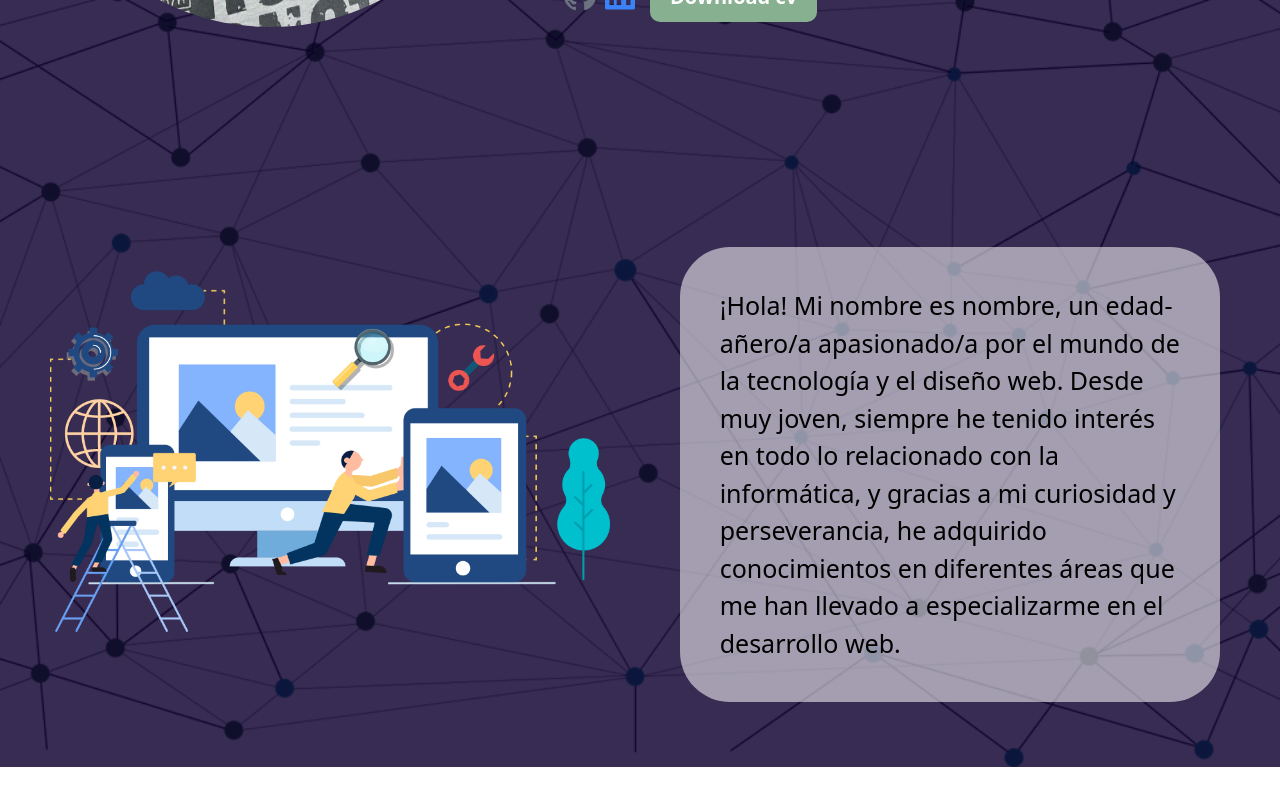
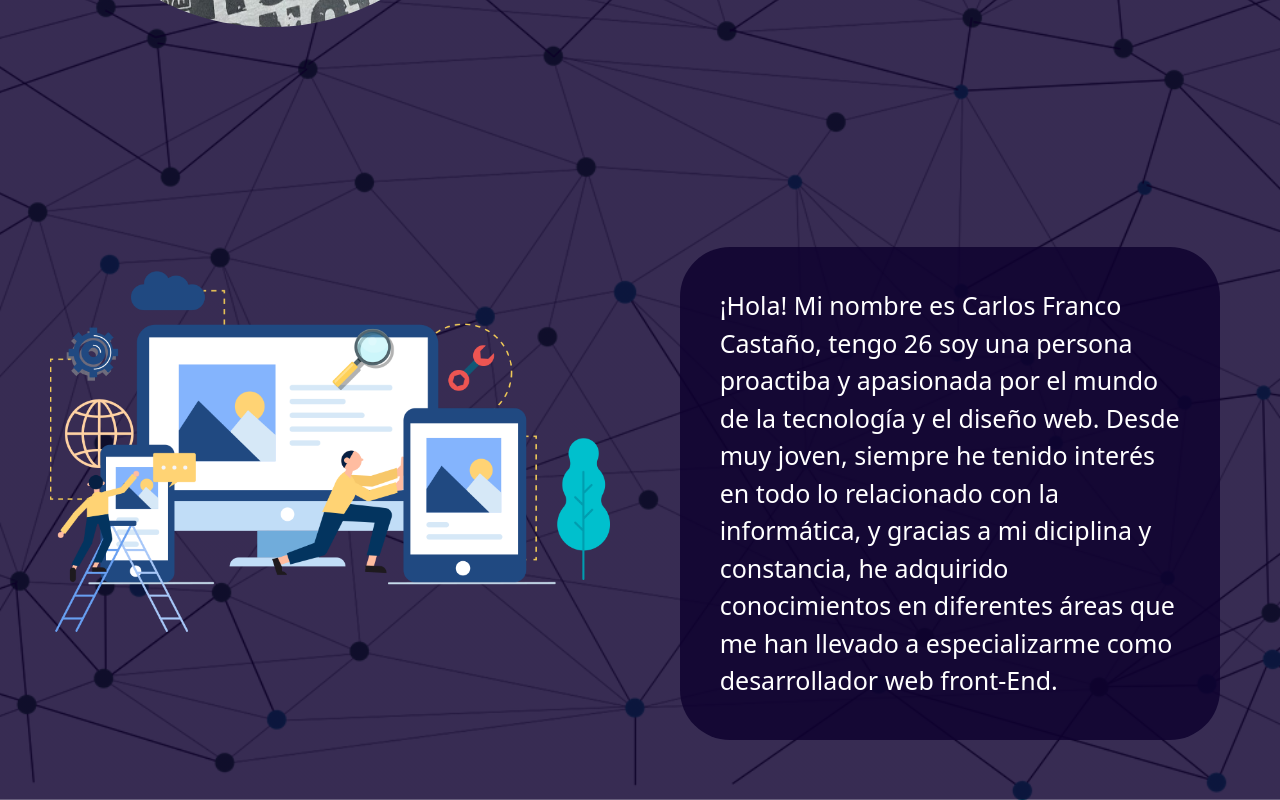
Before and after one commit to Carlosfranco17/portafolio, a React (Vite) app: page / in a window 1280 px wide. Shown: the part 713-1513 px from the top of the page. Before the commit the page ends 1480 px from the top, so only its background shows below. Built offline with nearby package versions, Linux system fonts and the light colour scheme.

Commit message:
about_casiListo

```diff
--- a/src/App.css
+++ b/src/App.css
@@ -1,4 +1,6 @@
-
+*{
+    scroll-behavior: smooth;
+}
 .main{
     background: linear-gradient(#0e002fd3, #0e002fd3), url("/public/images/portal.png");
     background-repeat: no-repeat;
--- a/src/component/about/About.css
+++ b/src/component/about/About.css
@@ -35,7 +35,8 @@ font-size: 2rem;
 border-radius: 50px;
 padding: 40px;
 font-size:25px;
-background-color: rgba(255, 255, 255, 0.541);
+background-color: #0e002fd3;
+color: white;
 
 }
 .img2{
--- a/src/component/about/About.jsx
+++ b/src/component/about/About.jsx
@@ -1,34 +1,72 @@
-import React from 'react'
+import React, { useEffect, useState } from "react";
 
 const About = () => {
-  return (
-    <section className='about'>
+  const [old, setOld] = useState();
+
+ useEffect(() => {
+
+  const edadactual = () => {
+    let todayYear = new Date();
+    let year = todayYear.getFullYear();
 
 
-<div className='aboutimg'>
-
-<img className='img2' src="/images/aboutMe.png" alt="" />
-
-</div>
+    let todayMonth = new Date();
+    let mes = todayMonth.getMonth()+1;
 
 
-<div className='abouttext'>
+    let todayDay = new Date();
+    let day = todayDay.getDate();
 
-<div className='aboutparagrapho'>
 
-<p>
-¡Hola! Mi nombre es nombre, un edad-añero/a apasionado/a por el mundo de la tecnología y el diseño web. Desde muy joven, siempre he tenido interés en todo lo relacionado con la informática, y gracias a mi curiosidad y perseverancia, he adquirido conocimientos en diferentes áreas que me han llevado a especializarme en el desarrollo web.
-</p>
+    let edad = year - 1997;
 
-</div>
+    if (mes < 4) {
+      edad--;
+    } else if (mes === 4) {
+      if (day < 17) {
+        edad--;
+      }
+    }
+
+    return edad
+  };
+
+
+  setOld(edadactual)
+
+ }, [])
 
 
 
-</div>
 
 
+
+
+
+  return (
+    <section id="about" className="about">
+      <div className="aboutimg">
+        <img className="img2" src="/images/aboutMe.png" alt="" />
+      </div>
+
+      <div className="abouttext">
+        <div className="aboutparagrapho">
+
+        {/* {old && ( */}
+            <p>
+              ¡Hola! Mi nombre es Carlos Franco Castaño, tengo {old} soy una
+              persona proactiba y apasionada por el mundo de la tecnología y el
+              diseño web. Desde muy joven, siempre he tenido interés en todo lo
+              relacionado con la informática, y gracias a mi diciplina y
+              constancia, he adquirido conocimientos en diferentes áreas que me
+              han llevado a especializarme como desarrollador web front-End.
+            </p>
+          {/* )} */}
+
+        </div>
+      </div>
     </section>
-  )
-}
+  );
+};
 
-export default About
+export default About;
--- a/src/component/home/Home.css
+++ b/src/component/home/Home.css
@@ -27,7 +27,7 @@
     text-transform: capitalize;
 color: #87b091;
 
-    font-size: 90px;
+    font-size: 70px;
     font-weight: bold;
 }
 
--- a/src/component/home/Home.jsx
+++ b/src/component/home/Home.jsx
@@ -2,7 +2,7 @@ import React from "react";
 
 const Home = () => {
   return (
-    <section className="home ">
+    <section id="home" className="home ">
 
 {/* padre */}
       <div className="Presentation">
@@ -27,10 +27,10 @@ const Home = () => {
           <div className="information">
             <div className="redes">
               <span className="text-gray-500">
-                <i class="bx bxl-github"></i>
+                <i className="bx bxl-github"></i>
               </span>
               <span className="text-blue-500">
-                <i class="bx bxl-linkedin-square"></i>
+                <i className="bx bxl-linkedin-square"></i>
               </span>
             </div>
 
--- a/src/component/nav/Nav.jsx
+++ b/src/component/nav/Nav.jsx
@@ -13,8 +13,8 @@ const Nav = () => {
 <a href="" className='enlace'><h1 className='logo'><span className='text-[#32e3e9]' >C.Fra</span><span>nco</span></h1></a>
 
 <ul>
-    <li><a href="">Inicio</a></li>
-    <li><a href="">Acerca de mi</a></li>
+    <li><a href="#home">Inicio</a></li>
+    <li><a href="#about">Acerca de mi</a></li>
     <li><a href="">Proyectos</a></li>
     <li><a href="">Tecnologia</a></li>
     <li><a href="">Contactame</a></li>
```
